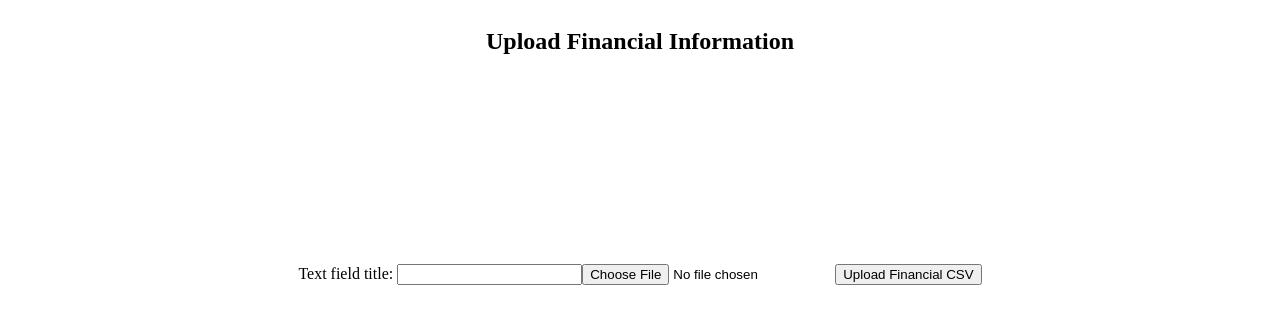
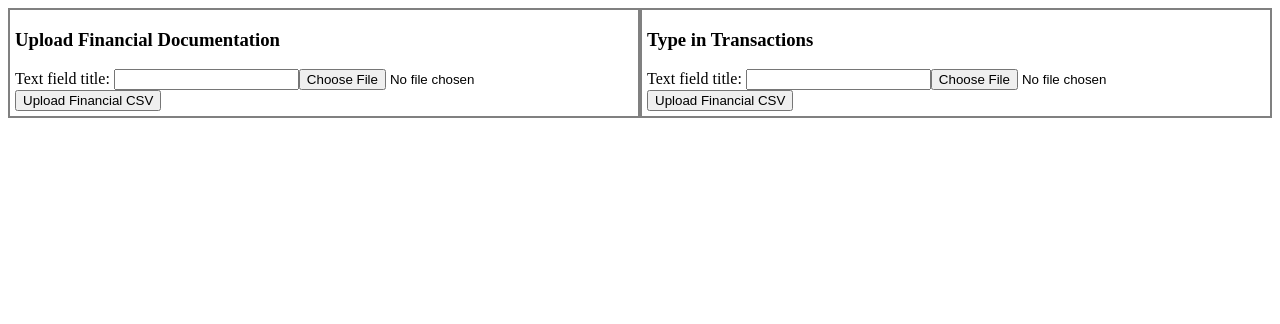
Before and after one commit to osumd/mappers-software-systems-, a Next.js app in the folder finance/: page /upload in a window 1280 px wide. Shown: the top 324 px of the page. Built offline with nearby package versions, Linux system fonts and the light colour scheme.

Commit message:
add option for manual typing of transaction, modify css

```diff
--- a/finance/pages/upload.js
+++ b/finance/pages/upload.js
@@ -1,6 +1,6 @@
 import Head from 'next/head'
 import styles from '../styles/Home.module.css'
-import {useEffect} from 'react'
+import { useEffect } from 'react'
 
 // function OnFileSubmit() {
 //     const form = document.querySelector('form')
@@ -34,16 +34,26 @@ export default function Home() {
     return (
         <>
             <Head>
-                <title>Upload Financial Information</title>
+                <title>Add Transactions</title>
             </Head>
             <main className={styles.main}>
-                <h2>Upload Financial Information</h2>
-                <div className={styles.form_container}>
+                <div className={styles.upload_flex_container}>
+                    <div className={styles.upload_flex_child}>
+                        <h3>Upload Financial Documentation</h3>
                             <form action='http://localhost:5000/api/upload' method='post' encType='multipart/form-data'>
                                 Text field title: <input type="text" name="title" />
                                 <input type="file" name="files"></input>
                                 <button>Upload Financial CSV</button>
                             </form>
+                    </div>
+                    <div className={styles.upload_flex_child}>
+                        <h3>Type in Transactions</h3>
+                            <form action='http://localhost:5000/api/upload' method='post' encType='multipart/form-data'>
+                                Text field title: <input type="text" name="title" />
+                                <input type="file" name="files"></input>
+                                <button>Upload Financial CSV</button>
+                            </form>
+                    </div>
                 </div>
             </main>
         </>
@@ -59,7 +69,11 @@ function handleSubmit(event) {
         body: formData,
     };
 
+    if (formData.get("title") != "") {
         fetch(url, fetchOptions)
+        alert("File submitted")
+    }
+    alert("File must have title")
 
     // prevents the form from accessing '/api' unless fetch fails
     event.preventDefault()
--- a/finance/styles/Home.module.css
+++ b/finance/styles/Home.module.css
@@ -5,13 +5,15 @@
   align-items: center;
 }
 
-.form_container {
-  min-height: 50vh;
-  padding: 0 0.5rem;
+.upload_flex_container {
   display: flex;
-  flex-direction: column;
-  justify-content: center;
-  align-items: center;
+}
+
+.upload_flex_child {
+  flex: 1;
+  border: 2px solid grey;
+  padding: 5px;
+  padding-top: 0px;
 }
 
 .container {
```
Lines whose indentation alone changed are shown as unchanged.
